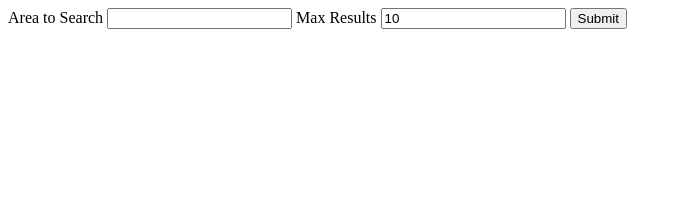
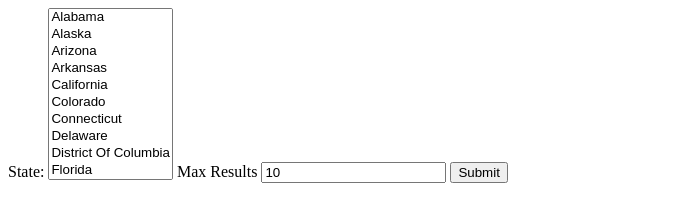
Before and after one commit to thinkful-ei-armadillo/ethan-andre-1-25, a plain HTML site: page nps/index.html in a window 1280 px wide. Shown: the whole page, without its empty margins (0-681 px from the left). Drawn offline with nearby package versions, Linux system fonts and the light colour scheme.

Commit message:
Update starting template

```diff
--- a/nps/index.html
+++ b/nps/index.html
@@ -11,8 +11,61 @@
 
   <form id="search">
 
-    <label for="query">Area to Search</label>
-    <input type="text" id="query">
+    <label for="state">State: </label>
+
+    <select id="state" size="10" multiple>
+      <option value="AL">Alabama</option>
+      <option value="AK">Alaska</option>
+      <option value="AZ">Arizona</option>
+      <option value="AR">Arkansas</option>
+      <option value="CA">California</option>
+      <option value="CO">Colorado</option>
+      <option value="CT">Connecticut</option>
+      <option value="DE">Delaware</option>
+      <option value="DC">District Of Columbia</option>
+      <option value="FL">Florida</option>
+      <option value="GA">Georgia</option>
+      <option value="HI">Hawaii</option>
+      <option value="ID">Idaho</option>
+      <option value="IL">Illinois</option>
+      <option value="IN">Indiana</option>
+      <option value="IA">Iowa</option>
+      <option value="KS">Kansas</option>
+      <option value="KY">Kentucky</option>
+      <option value="LA">Louisiana</option>
+      <option value="ME">Maine</option>
+      <option value="MD">Maryland</option>
+      <option value="MA">Massachusetts</option>
+      <option value="MI">Michigan</option>
+      <option value="MN">Minnesota</option>
+      <option value="MS">Mississippi</option>
+      <option value="MO">Missouri</option>
+      <option value="MT">Montana</option>
+      <option value="NE">Nebraska</option>
+      <option value="NV">Nevada</option>
+      <option value="NH">New Hampshire</option>
+      <option value="NJ">New Jersey</option>
+      <option value="NM">New Mexico</option>
+      <option value="NY">New York</option>
+      <option value="NC">North Carolina</option>
+      <option value="ND">North Dakota</option>
+      <option value="OH">Ohio</option>
+      <option value="OK">Oklahoma</option>
+      <option value="OR">Oregon</option>
+      <option value="PA">Pennsylvania</option>
+      <option value="RI">Rhode Island</option>
+      <option value="SC">South Carolina</option>
+      <option value="SD">South Dakota</option>
+      <option value="TN">Tennessee</option>
+      <option value="TX">Texas</option>
+      <option value="UT">Utah</option>
+      <option value="VT">Vermont</option>
+      <option value="VA">Virginia</option>
+      <option value="WA">Washington</option>
+      <option value="WV">West Virginia</option>
+      <option value="WI">Wisconsin</option>
+      <option value="WY">Wyoming</option>
+    </select>
 
     <label for="max-results">Max Results</label>
     <input type="number" id="max-results" value="10">
--- a/nps/index.js
+++ b/nps/index.js
@@ -1 +1,16 @@
 'use strict';
+
+const main = function () {
+
+  $('#search').submit((e) => {
+
+    e.preventDefault();
+
+    const state = $('#state').val();
+    const maxResults = $('#max-results').val();
+
+    console.log(state, maxResults);
+  });
+};
+
+$(main);
```
